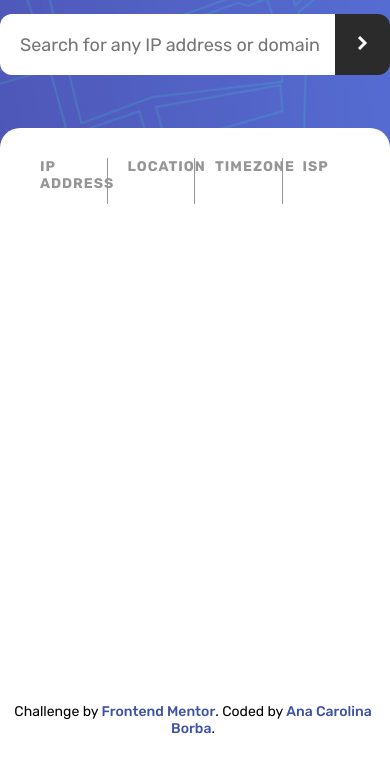
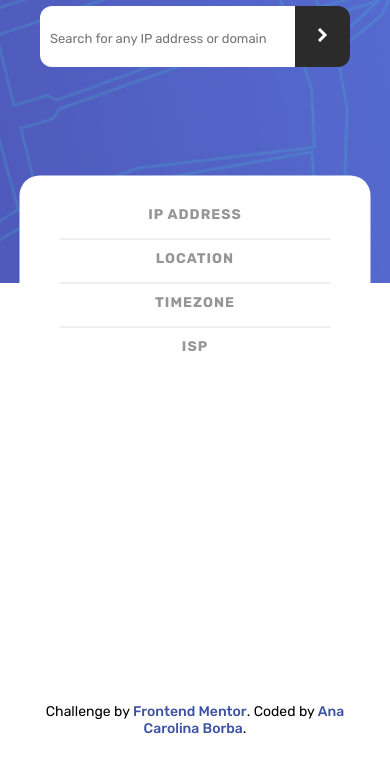
Before and after one commit to anacarolinabmv/FM-IP-address-tracker, a plain HTML site: page index.html in a window 390 px wide. Shown: the part 97-869 px from the top of the page. After the commit the page ends 844 px from the top, so only its background shows below. Drawn offline with nearby package versions, Linux system fonts and the light colour scheme.

Commit message:
Added media queries and mobile design

```diff
--- a/script.js
+++ b/script.js
@@ -45,7 +45,7 @@ const renderLocationOnMap = function (lat, lng) {
 const displayTrackerInfo = async function (apiURL, renderLocationFn) {
   try {
     const request = await fetch(apiURL);
-    if (!request.ok) throw new Error('Could not get IP address information');
+    if (!request.ok) throw new Error('Could not get IP address/domain information');
     const response = await request.json();
 
     if (renderLocationFn) {
--- a/style.css
+++ b/style.css
@@ -19,23 +19,25 @@ html {
   font-size: 62.5%;
 }
 header {
-  display: flex;
-  flex-direction: column;
-  justify-content: center;
-  align-items: center;
+  margin: 0 auto;
   background: center/cover no-repeat url(images/pattern-bg-desktop.png);
+  position: relative;
+  height: 35vh;
+  padding: 4rem;
 }
 .heading {
-  padding-top: 4rem;
   color: var(--White);
   font-size: 3.4rem;
   margin-bottom: 3rem;
   font-weight: 500;
+  text-align: center;
 }
 .search {
+  width: 100%;
+  margin: 0 auto;
   display: flex;
   align-items: stretch;
-  width: 100%;
+  justify-content: center;
   max-width: 56rem;
 }
 .input--search {
@@ -61,13 +63,16 @@ header {
   outline: none;
 }
 .tracker--information {
+  position: absolute;
+  bottom: 0;
+  left: 50%;
+  transform: translate(-50%, 50%);
   width: 100%;
   max-width: 110rem;
   display: flex;
   justify-content: space-between;
   padding: 3rem 2rem;
   background-color: var(--White);
-  transform: translateY(50%);
   border-radius: 20px;
   z-index: 999;
 }
@@ -81,7 +86,7 @@ header {
 .ip--address,
 .location,
 .timezone {
-  border-right: 1px solid var(--Dark-Gray);
+  border-right: 1px solid rgb(150, 150, 150);
 }
 .tracker--heading {
   font-size: 1.4rem;
@@ -99,16 +104,13 @@ header {
 
 main {
   /* height: 100%; */
-  height: 70vh;
+  height: 65vh;
   position: relative;
 }
 #map {
   height: 100%;
   position: absolute;
-  top: 0;
-  right: 0;
-  bottom: 0;
-  left: 0;
+  inset: 0;
 }
 
 .attribution {
@@ -128,3 +130,63 @@ main {
   text-decoration: none;
   font-weight: 500;
 }
+
+@media (max-width: 1100px) {
+  .tracker--information {
+    width: 90%;
+  }
+}
+@media (max-width: 800px) {
+  header {
+    height: 45vh;
+  }
+  main {
+    height: 55vh;
+  }
+  .tracker--heading {
+    text-align: center;
+  }
+
+  .tracker--information {
+    flex-direction: column;
+    padding: 2rem 4rem;
+  }
+  .ip--address,
+  .location,
+  .timezone,
+  .isp {
+    width: 100%;
+    padding: 1rem 0 0.4rem;
+    text-align: center;
+  }
+  .ip--address,
+  .location,
+  .timezone {
+    border-right: none;
+    border-bottom: 1px solid rgb(150, 150, 150, 0.3);
+  }
+
+  .input--search::placeholder {
+    font-size: 1.6rem;
+  }
+  .attribution {
+    right: 50%;
+    transform: translateX(50%);
+    width: 60%;
+  }
+}
+
+@media (max-width: 430px) {
+  .heading {
+    font-size: 2.8rem;
+  }
+  .input--search {
+    padding-left: 1rem;
+  }
+  .input--search::placeholder {
+    font-size: 1.3rem;
+  }
+  .attribution {
+    width: 90%;
+  }
+}
```
